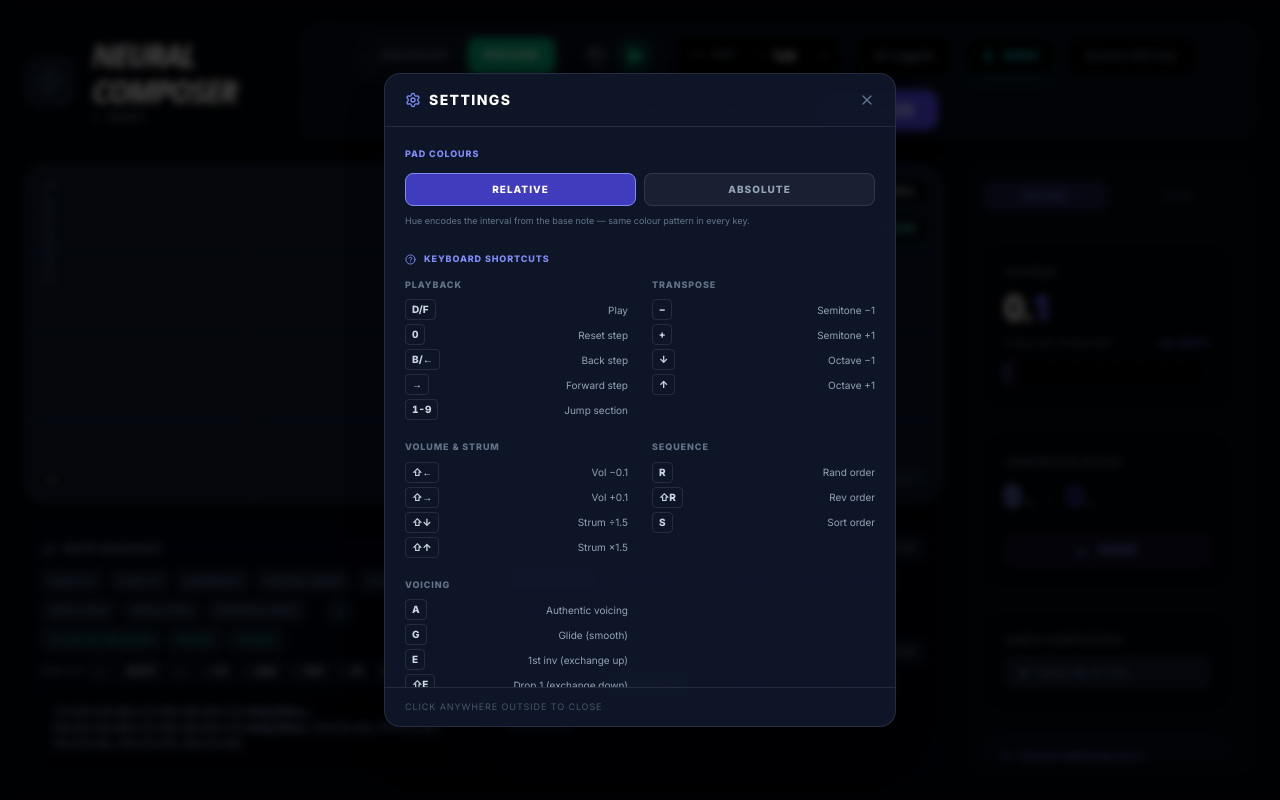
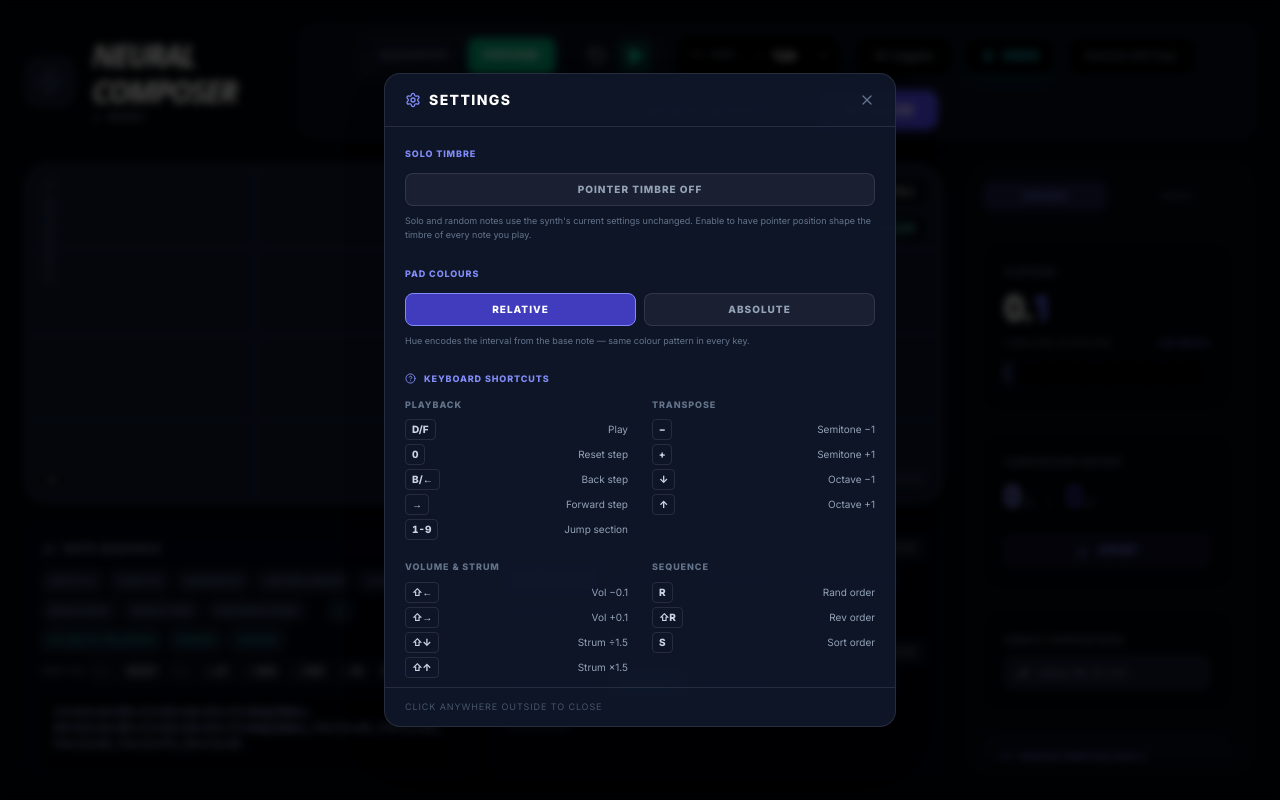
Before and after one commit to nathanwang000/NeuralComposer, a React (Vite) app: page / in a window 1280 px wide. Both pictures are taken after a click on the button 52 px from the left and 480 px from the top of the page. Built offline with nearby package versions, Linux system fonts and the light colour scheme.

Commit message:
add solo timber mode

```diff
--- a/components/PerformancePad.tsx
+++ b/components/PerformancePad.tsx
@@ -1507,6 +1507,10 @@
     const [touchPoints, setTouchPoints] = useState<{ id: number; x: number; y: number }[]>([]);
     const [isTouchDevice, setIsTouchDevice] = useState(false);
     const [showTutorial, setShowTutorial] = useState(false);
+    // When true, solo/random notes read the current pointer position and apply the
+    // pad's XY timbre mapping (cutoff, resonance, detune…) before each note is played.
+    const [soloTimbreFromPointer, setSoloTimbreFromPointer] = useState(false);
+    const soloTimbreFromPointerRef = useRef(false);
     // 'relative': hue encodes interval from the base note (same pattern regardless of key).
     // 'absolute': hue encodes the resulting pitch class (C=red, D=yellow, …).
     const [bandColorMode, setBandColorMode] = useState<'relative' | 'absolute'>('relative');
@@ -1870,8 +1874,12 @@
         const step = sequence[stepIndex];
         const midi = step.notes[Math.floor(Math.random() * step.notes.length)];
         // not using chordVolumeRef.current because this is a solo note outside the continuous chord voices
+        if (soloTimbreFromPointerRef.current) {
+            const { x, y } = hoverPosRef.current;
+            audioEngine.updateActiveVoiceParams(calculateParams(x, y));
+        }
         audioEngine.addContinuousNote(Math.max(0, Math.min(127, midi + octaveShift)), 100);
-    }, [chordSequence, isPlaying]);
+    }, [chordSequence, isPlaying, calculateParams]);
 
     /**
      * Play a note from the current step mapped linearly by keyIndex (0 = min pitch, 3 = max pitch).
@@ -1893,8 +1901,12 @@
 
         // not using chordVolumeRef.current because this is a solo note outside the continuous chord voices
         const midi = sorted[Math.min(noteIdx, sorted.length - 1)];
+        if (soloTimbreFromPointerRef.current) {
+            const { x, y } = hoverPosRef.current;
+            audioEngine.updateActiveVoiceParams(calculateParams(x, y));
+        }
         audioEngine.addContinuousNote(Math.max(0, Math.min(127, midi + octaveShift)), 100);
-    }, [chordSequence, isPlaying]);
+    }, [chordSequence, isPlaying, calculateParams]);
 
     /**
      * Play a note using the active solo key layout.
@@ -1918,9 +1930,13 @@
             ? detectedMajorTonicRef.current
             : undefined;
         const midi = resolveNoteAddress(address, step.notes, octaveShift, tonicOverride);
+        if (soloTimbreFromPointerRef.current) {
+            const { x, y } = hoverPosRef.current;
+            audioEngine.updateActiveVoiceParams(calculateParams(x, y));
+        }
         audioEngine.addContinuousNote(Math.max(0, Math.min(127, midi)), 100);
         return true;
-    }, [chordSequence, isPlaying]);
+    }, [chordSequence, isPlaying, calculateParams]);
 
     const jumpToSection = useCallback((sectionIndex: number) => {
         if (sectionIndex < 0 || sectionIndex >= sections.length) return;
@@ -3401,6 +3417,30 @@
                 </div>
 
                 <div className="p-5 flex flex-col gap-6 max-h-[70vh] overflow-y-auto">
+                    {/* Solo timbre mode */}
+                    <div>
+                        <div className="text-[9px] font-black uppercase tracking-widest text-indigo-400 mb-3">Solo Timbre</div>
+                        <button
+                            onClick={() => {
+                                const next = !soloTimbreFromPointer;
+                                setSoloTimbreFromPointer(next);
+                                soloTimbreFromPointerRef.current = next;
+                            }}
+                            className={`w-full py-2 rounded-lg border text-[10px] font-black uppercase tracking-widest transition-colors ${
+                                soloTimbreFromPointer
+                                    ? 'bg-indigo-600/80 border-indigo-400 text-white'
+                                    : 'bg-white/5 border-white/10 text-slate-400 hover:text-white hover:border-white/25'
+                            }`}
+                        >
+                            {soloTimbreFromPointer ? 'Pointer Timbre ON' : 'Pointer Timbre OFF'}
+                        </button>
+                        <p className="mt-2 text-[9px] text-slate-500 leading-relaxed">
+                            {soloTimbreFromPointer
+                                ? 'Solo and random notes read the current pointer position and apply the pad\'s XY axis mapping (cutoff, resonance, detune…) before each note.'
+                                : 'Solo and random notes use the synth\'s current settings unchanged. Enable to have pointer position shape the timbre of every note you play.'}
+                        </p>
+                    </div>
+
                     {/* Colour mode */}
                     <div>
                         <div className="text-[9px] font-black uppercase tracking-widest text-indigo-400 mb-3">Pad Colours</div>
```
